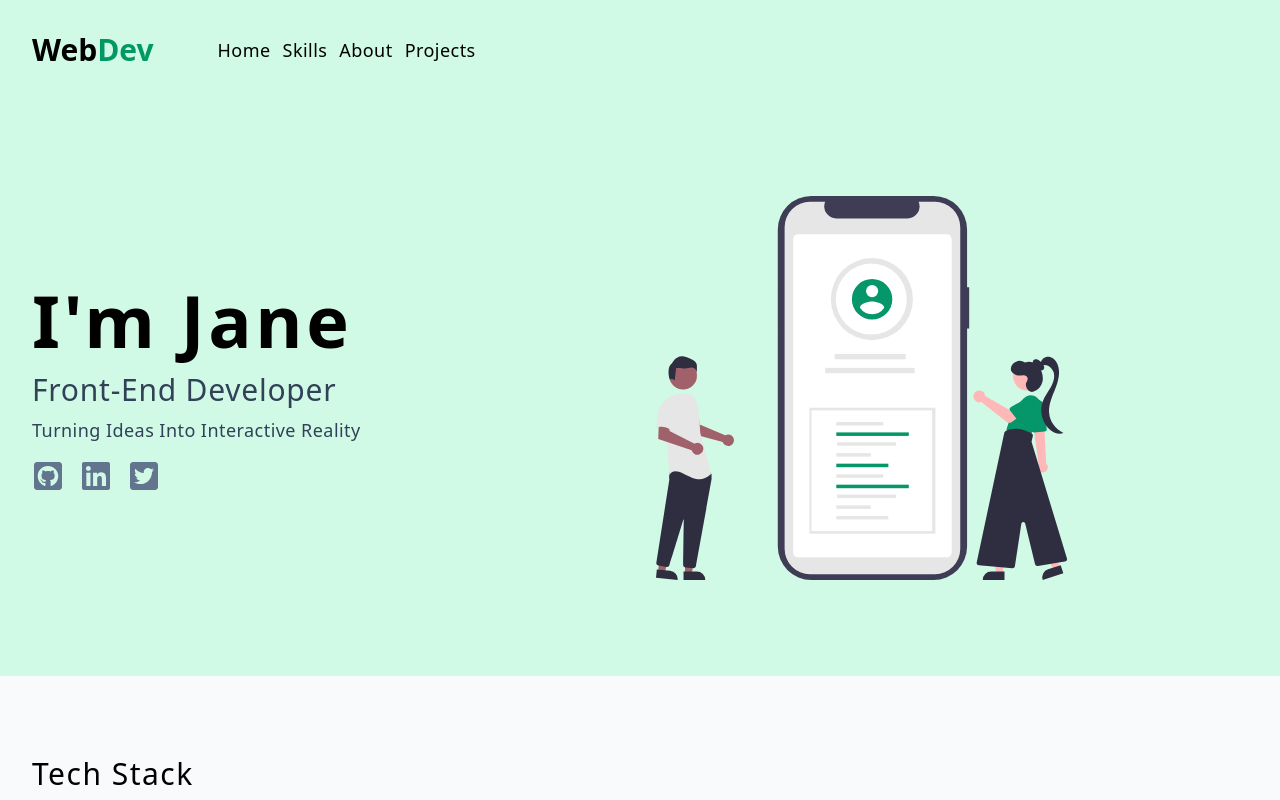
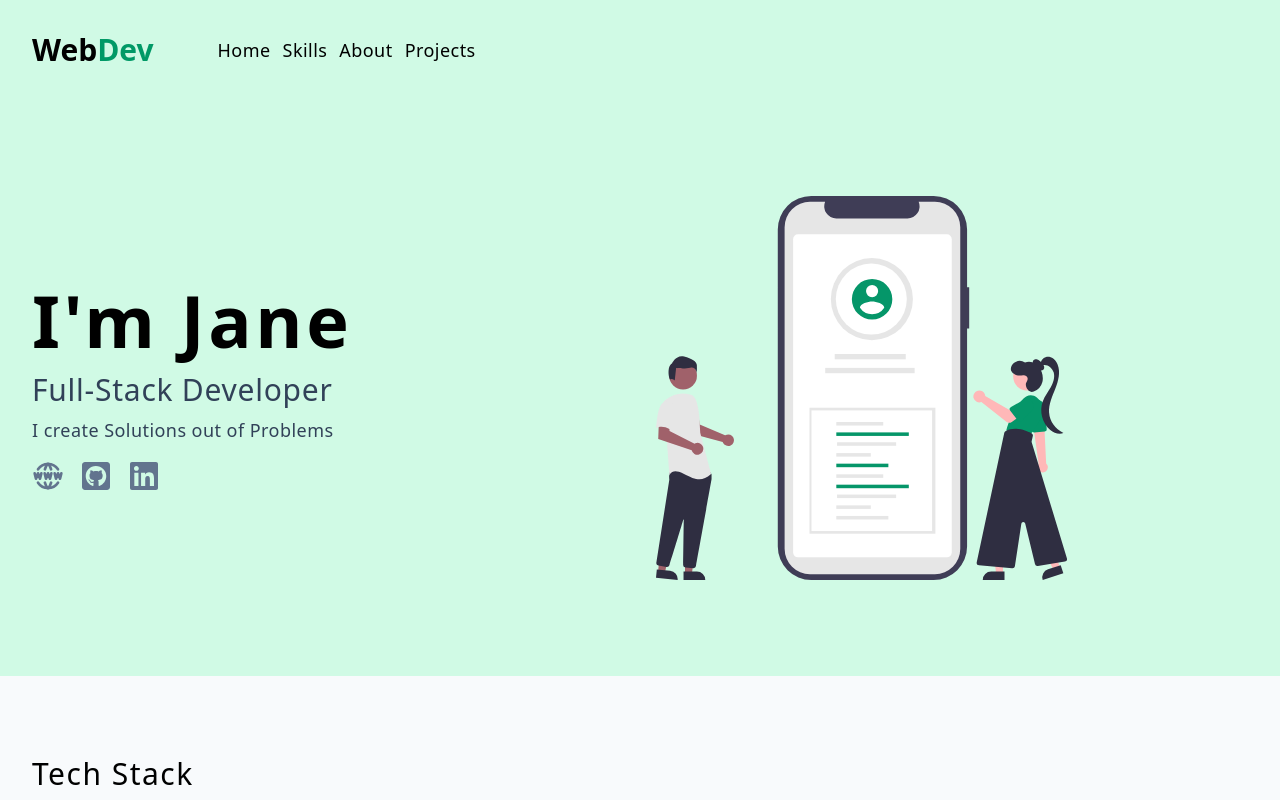
Before and after one commit to UmrenTV/react-tailwind-portfolio, a React (Vite) app: page / in a window 1280 px wide. Shown: the top 800 px of the page. Built offline with nearby package versions, Linux system fonts and the light colour scheme.

Commit message:
added basic README and modified some icons and data

```diff
--- a/src/components/Hero.jsx
+++ b/src/components/Hero.jsx
@@ -1,5 +1,6 @@
 import heroImg from "../assets/hero.svg";
-import { FaGithubSquare, FaLinkedin, FaTwitterSquare } from "react-icons/fa";
+import { FaGithubSquare, FaLinkedin } from "react-icons/fa";
+import { TbWorldWww } from "react-icons/tb";
 
 const Hero = () => {
     return (
@@ -10,20 +11,23 @@ const Hero = () => {
                         I'm Jane
                     </h1>
                     <p className="mt-4 text-3xl text-slate-700 capitalize tracking-wide ">
-                        Front-End Developer
+                        Full-Stack Developer
                     </p>
-                    <p className="mt-2 text-lg text-slate-700 capitalize tracking-wide">
-                        turning ideas into interactive reality
+                    <p className="mt-2 text-lg text-slate-700 tracking-wide">
+                        I create Solutions out of Problems
                     </p>
                     <div className="flex gap-x-4 mt-4">
-                        <a href="#" target="_blank">
+                        <a href="https://zdravevski.pro" target="_blank">
+                            <TbWorldWww className="h-8 w-8 text-slate-500 hover:text-black duration-300" />
+                        </a>
+                        <a href="https://github.com/umrentv" target="_blank">
                             <FaGithubSquare className="h-8 w-8 text-slate-500 hover:text-black duration-300" />
                         </a>
-                        <a href="#" target="_blank">
+                        <a
+                            href="https://linkedin.com/in/zdravevski"
+                            target="_blank"
+                        >
                             <FaLinkedin className="h-8 w-8 text-slate-500 hover:text-black duration-300" />
-                        </a>
-                        <a href="#" target="_blank">
-                            <FaTwitterSquare className="h-8 w-8 text-slate-500 hover:text-black duration-300" />
                         </a>
                     </div>
                 </article>
```
Also changed, not shown: src/README.md (deleted), 1 other file (tests, documents, lock files or other folders).
